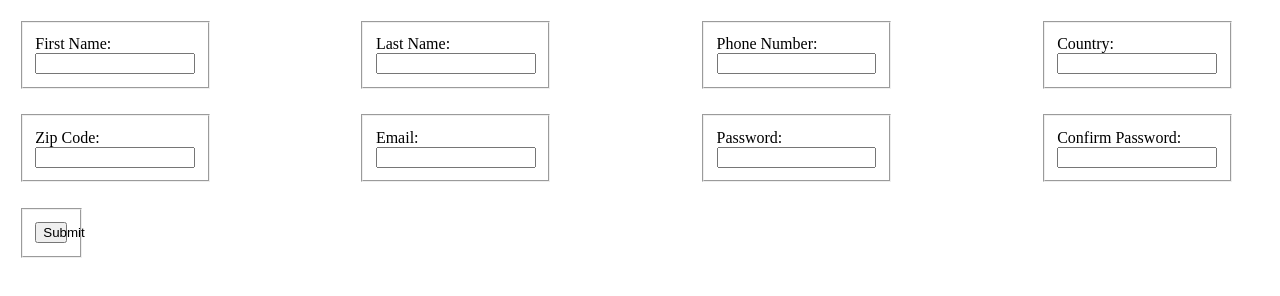
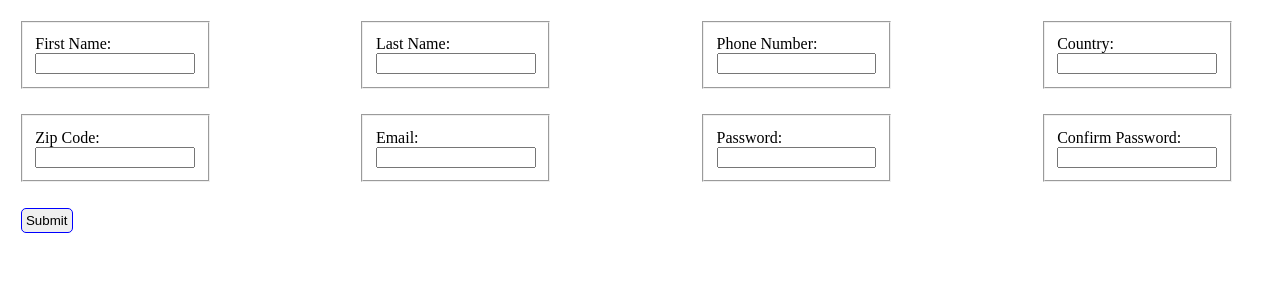
Before and after one commit to SanishPoudel/form-validation, a plain HTML site: page index.html in a window 1280 px wide. Drawn offline with Linux system fonts and the light colour scheme.

Commit message:
styled the button

```diff
--- a/style.css
+++ b/style.css
@@ -10,3 +10,25 @@ form {
     flex-wrap: wrap;
     gap: 10%;
 }
+
+.btn {
+    all: unset;
+    margin: 1%;
+}
+
+button {
+    padding: 10%;
+    border: 1px solid blue;
+    border-radius: 5px;
+}
+
+button:hover {
+    background-color: blue;
+    color: white;
+    border: 1px solid black;
+    border-radius: 5px;
+}
+
+button:active {
+    translate: 0 5%;
+}
```
